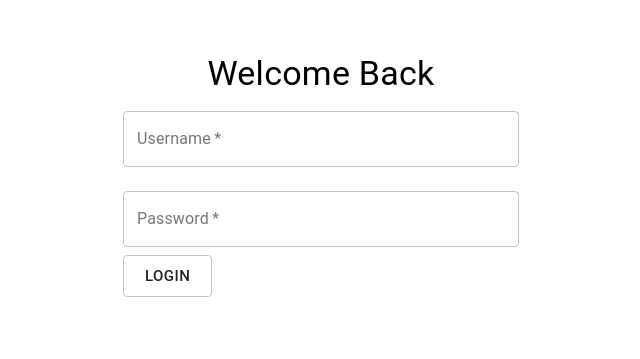
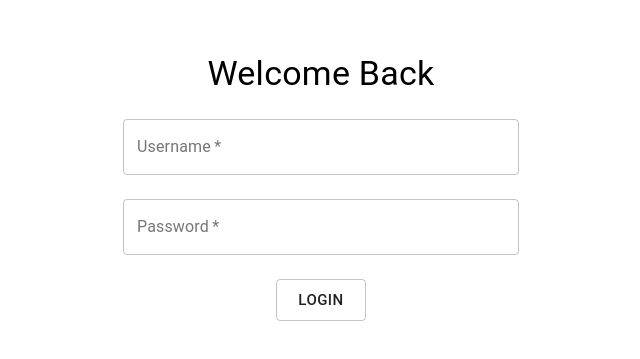
Before and after one commit to arianajung/Paws-and-Ponder, a React (Create React App) app in the folder petlog/: page / in a window 1280 px wide. Shown: the part 147-506 px from the top of the page, without its empty margins (319-959 px from the left). Built offline with nearby package versions, Linux system fonts and the light colour scheme.

Commit message:
Change LoginForm margin

```diff
--- a/petlog/src/Login/LoginForm.js
+++ b/petlog/src/Login/LoginForm.js
@@ -15,6 +15,7 @@ class LoginForm extends React.Component {
     return (
       <Container className="login-form" maxWidth="xs">
         <Typography
+          className="login-header"
           align="center"
           component="h1"
           variant="h4"
@@ -22,7 +23,6 @@ class LoginForm extends React.Component {
           Welcome Back
         </Typography>
 
-        <form noValidate>
         <TextField
           variant="outlined"
           margin="normal"
@@ -42,15 +42,21 @@ class LoginForm extends React.Component {
 
         />
 
+        <Grid
+          className="login-btn"
+          item
+        >
           <Button
-            className="login-btn"
             variant="outlined"
             size="large"
+            // fullWidth
             onClick={addUser}
           >
             Login
           </Button>
-        </form>
+        </Grid>
+
+
 
       </Container>
     );
--- a/petlog/src/Login/styles.css
+++ b/petlog/src/Login/styles.css
@@ -1,5 +1,14 @@
 /* Styles for the LoginForm React component */
+
+.login-header.MuiTypography-root {
+    margin-bottom: 8px;
+}
 
 .login-form {
     margin-top: 200px;
 }
+
+.login-btn.MuiGrid-item {
+    margin-top: 16px;
+    text-align: center;
+}
```
Lines whose indentation alone changed are shown as unchanged.
